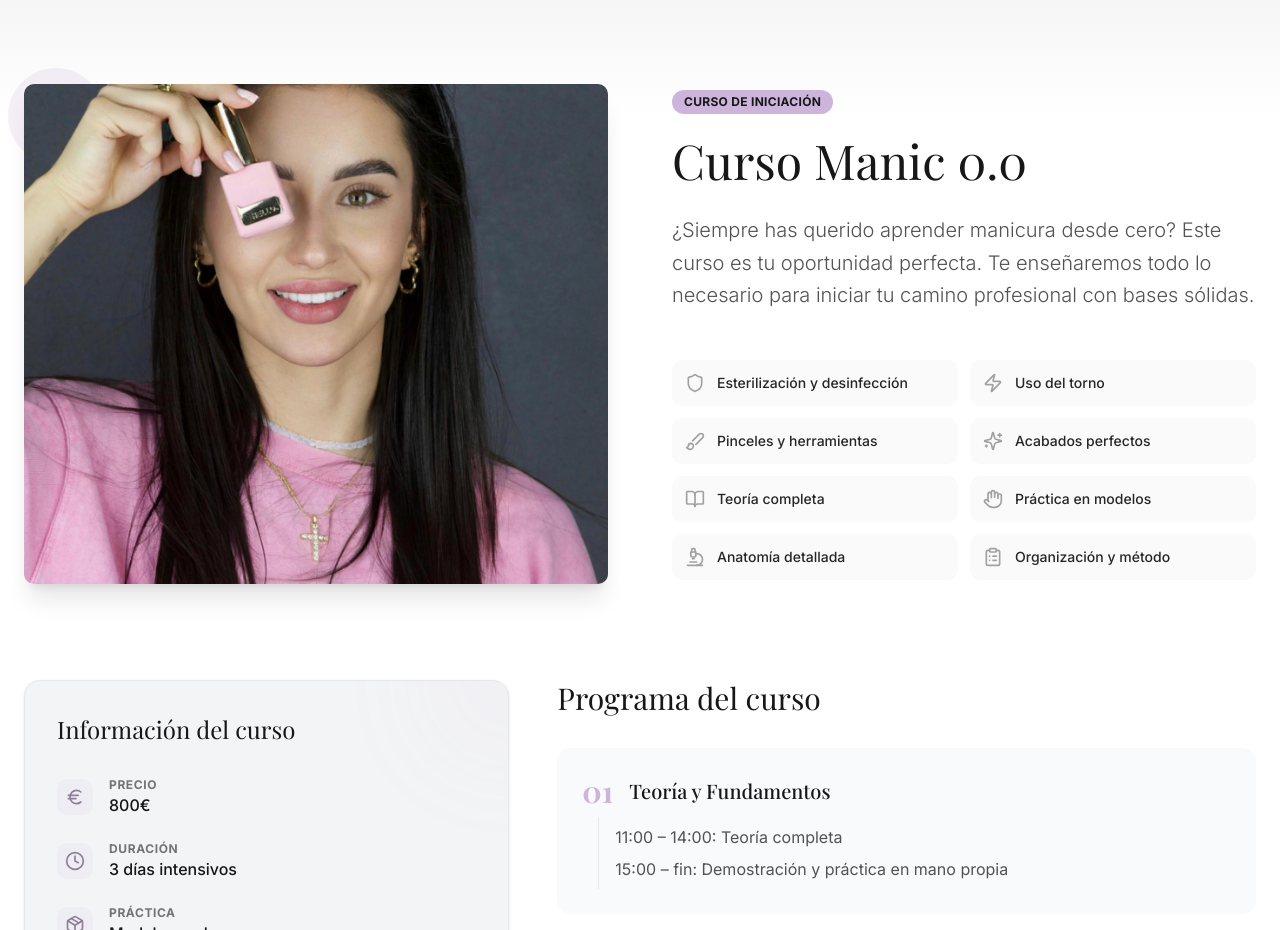
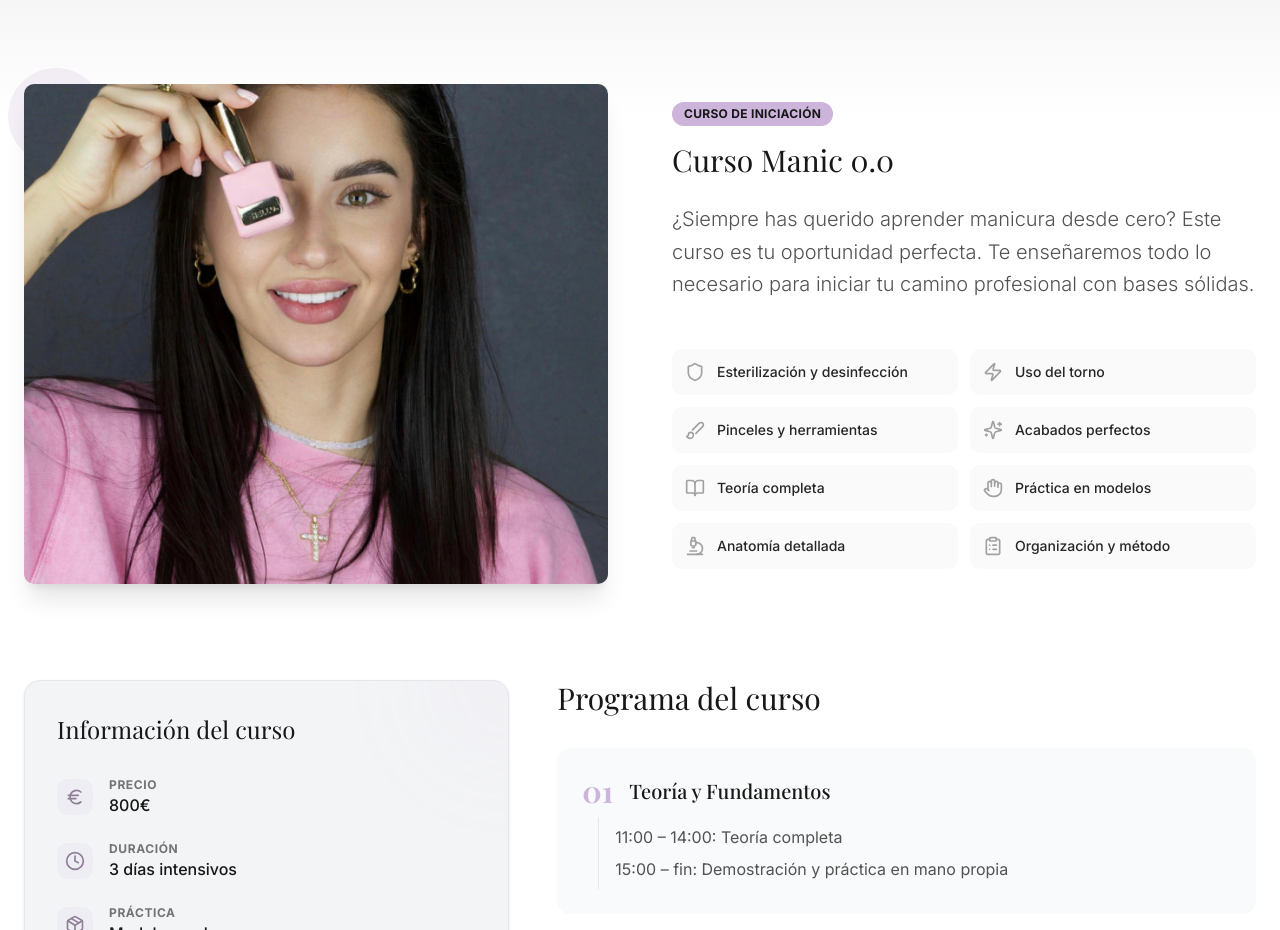
Before and after one commit to Julia-proj/lii.lab-91, a Next.js app: page / in a window 1280 px wide. Shown: the part 1840-2770 px from the top of the page. Built offline with nearby package versions, Linux system fonts and the light colour scheme; a web font is replaced by a local one.

Commit message:
Update course.tsx

```diff
--- a/components/course.tsx
+++ b/components/course.tsx
@@ -58,7 +58,7 @@ export function Course() {
               <span className="inline-block bg-[#CDB4DB] text-neutral-900 text-xs font-bold px-3 py-1 rounded-full uppercase tracking-wide mb-4">
                 Curso de Iniciación
               </span>
-              <h2 className="text-5xl font-serif text-neutral-900 leading-tight mb-6">Curso Manic 0.0</h2>
+              <h2 className="text-3xl font-serif text-neutral-900 leading-tight mb-6">Curso Manic 0.0</h2>
               <p className="text-xl text-neutral-600 font-light leading-relaxed">
                 ¿Siempre has querido aprender manicura desde cero? Este curso es tu oportunidad perfecta. Te enseñaremos
                 todo lo necesario para iniciar tu camino profesional con bases sólidas.
```
